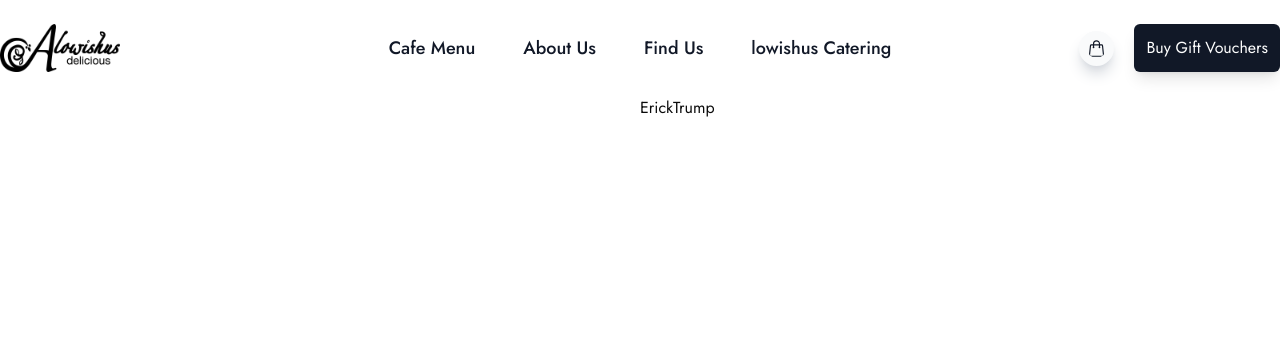
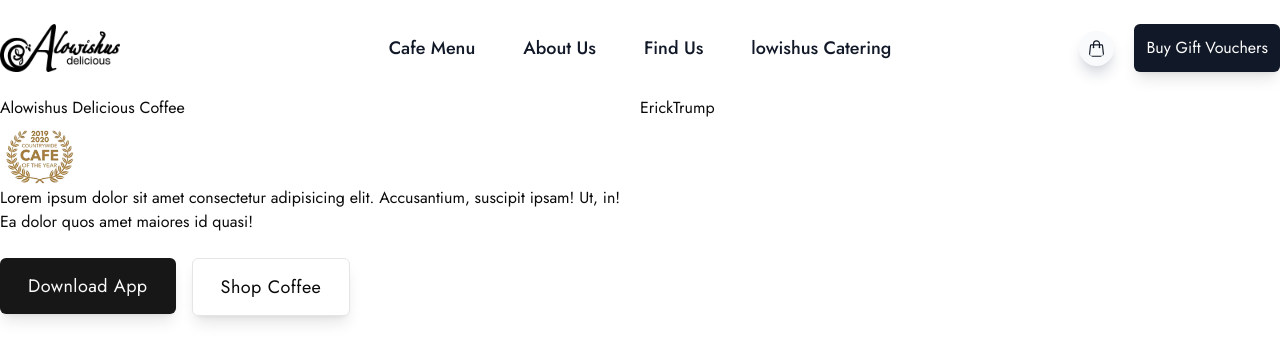
Before and after one commit to asimzahoor443/coffee-alowishus, a Next.js app: page / in a window 1280 px wide. Shown: the top 362 px of the page. Built offline with nearby package versions, Linux system fonts and the light colour scheme.

Commit message:
docs:added button componenet, updated Banner

```diff
--- a/app/_components/Banner.jsx
+++ b/app/_components/Banner.jsx
@@ -7,8 +7,10 @@
 import 'swiper/css';
 import 'swiper/css/pagination';
 import 'swiper/css/navigation';
-
+import CafePic from '@/public/assests/cafe.png';
+import { Button } from '@/components/ui/button';
 import { Autoplay, Pagination } from 'swiper/modules';
+import Image from 'next/image';
 
 const Banner = () => {
   return (
@@ -33,13 +35,34 @@
               <div className="grid grid-cols-2">
                 {/***** ******/}
                 <div className="">
-                  <div className="h1"></div>
-                  <p></p>
                   {/***** ******/}
-                  <di className="">
-                    <button></button>
-                    <button></button>
-                  </di>
+                  <h1>
+                    Alowishus Delicious Coffee
+                    <Image
+                      // src="/public/assests/cafe.png"
+                      src={CafePic}
+                      width={80}
+                      height={80}
+                      alt="cafe image"
+                    />
+                  </h1>
+                  <p>
+                    Lorem ipsum dolor sit amet consectetur adipisicing elit.
+                    Accusantium, suscipit ipsam! Ut, in! Ea dolor quos amet
+                    maiores id quasi!
+                  </p>
+                  {/***** ******/}
+                  <div className="flex gap-4 py-6">
+                    <Button className="p-7 rounded-md shadow-lg hover:scale-105 transition-all text-lg font-normal tracking-wide">
+                      Download App
+                    </Button>
+                    <Button
+                      className="p-7 rounded-md shadow-lg hover:scale-105 transition-all text-lg font-normal tracking-wide"
+                      variant="outline"
+                    >
+                      Shop Coffee
+                    </Button>
+                  </div>
                 </div>
                 {/***** ******/}
                 <div className="">ErickTrump</div>
--- /dev/null
+++ b/components/ui/button.jsx
@@ -0,0 +1,47 @@
+import * as React from "react"
+import { Slot } from "@radix-ui/react-slot"
+import { cva } from "class-variance-authority";
+
+import { cn } from "@/lib/utils"
+
+const buttonVariants = cva(
+  "inline-flex items-center justify-center gap-2 whitespace-nowrap rounded-md text-sm font-medium ring-offset-background transition-colors focus-visible:outline-none focus-visible:ring-2 focus-visible:ring-ring focus-visible:ring-offset-2 disabled:pointer-events-none disabled:opacity-50 [&_svg]:pointer-events-none [&_svg]:size-4 [&_svg]:shrink-0",
+  {
+    variants: {
+      variant: {
+        default: "bg-primary text-primary-foreground hover:bg-primary/90",
+        destructive:
+          "bg-destructive text-destructive-foreground hover:bg-destructive/90",
+        outline:
+          "border border-input bg-background hover:bg-accent hover:text-accent-foreground",
+        secondary:
+          "bg-secondary text-secondary-foreground hover:bg-secondary/80",
+        ghost: "hover:bg-accent hover:text-accent-foreground",
+        link: "text-primary underline-offset-4 hover:underline",
+      },
+      size: {
+        default: "h-10 px-4 py-2",
+        sm: "h-9 rounded-md px-3",
+        lg: "h-11 rounded-md px-8",
+        icon: "h-10 w-10",
+      },
+    },
+    defaultVariants: {
+      variant: "default",
+      size: "default",
+    },
+  }
+)
+
+const Button = React.forwardRef(({ className, variant, size, asChild = false, ...props }, ref) => {
+  const Comp = asChild ? Slot : "button"
+  return (
+    (<Comp
+      className={cn(buttonVariants({ variant, size, className }))}
+      ref={ref}
+      {...props} />)
+  );
+})
+Button.displayName = "Button"
+
+export { Button, buttonVariants }
--- a/package.json
+++ b/package.json
@@ -11,6 +11,7 @@
   "dependencies": {
     "@headlessui/react": "^2.2.0",
     "@heroicons/react": "^2.2.0",
+    "@radix-ui/react-slot": "^1.1.1",
     "class-variance-authority": "^0.7.1",
     "clsx": "^2.1.1",
     "lucide-react": "^0.471.1",
```
Also changed, not shown: 1 other file (tests, documents, lock files or other folders).
